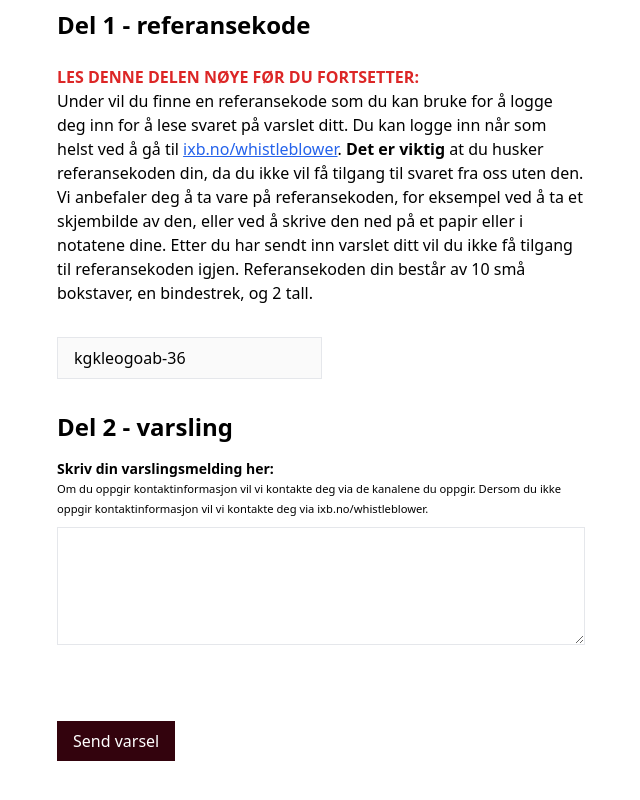
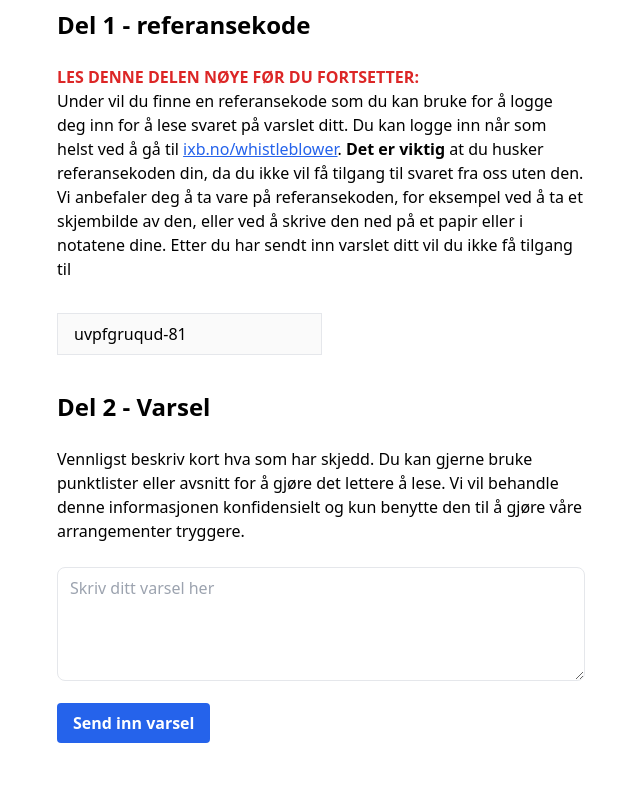
Before and after one commit to echo-karriere/forms, a Next.js app: page /ixb-whistleblower in a window 1280 px wide. Shown: the part 344-1144 px from the top of the page, without its empty margins (319-959 px from the left). Built offline with nearby package versions, Linux system fonts and the light colour scheme.

Commit message:
Update whistleblower.js

```diff
--- a/components/whistleblower.js
+++ b/components/whistleblower.js
@@ -1,10 +1,15 @@
 import Airtable from "airtable";
-import { useRef, useState } from "react";
+import { useRef, useState, useEffect } from "react";
 import "remixicon/fonts/remixicon.css";
 
 export default function Home() {
   const formRef = useRef();
   const [success, setSuccess] = useState(false);
+  const [referenceCode, setReferenceCode] = useState("");
+
+  useEffect(() => {
+    setReferenceCode(generateRandomString(10));
+  }, []);
 
   const submitHandler = (e) => {
     e.preventDefault();
@@ -14,11 +19,10 @@ export default function Home() {
     );
 
     const Varsel = document.getElementById("Varsel").value;
-    const Referansekode = document.getElementById("Referansekode").value;
 
     base("varsel").create(
       {
-        Referansekode: Referansekode,
+        Referansekode: referenceCode,
         Varsel: Varsel,
       },
       function (err, record) {
@@ -32,16 +36,6 @@ export default function Home() {
     );
   };
 
-  function generateRandomString(length) {
-    let result = "";
-    let characters = "abcdefghijklmnopqrstuvwxyz";
-    for (let i = 0; i < length; i++) {
-      result += characters.charAt(
-        Math.floor(Math.random() * characters.length)
-      );
-    }
-    return result.concat("-", Math.floor(Math.random() * 89 + 11));
-  }
   return (
     <div>
       <>
@@ -76,56 +70,47 @@ export default function Home() {
             vare på referansekoden, for eksempel ved å ta et skjembilde av den,
             eller ved å skrive den ned på et papir eller i notatene dine. Etter
             du har sendt inn varslet ditt vil du ikke få tilgang til
-            referansekoden igjen. Referansekoden din består av 10 små bokstaver,
-            en bindestrek, og 2 tall.
           </p>
           <br />
           <input
             type="text"
             className="border py-2 px-4 mb-5 mt-2 max-w-2xl focus:outline-none focus:border-b-[#66023C] focus:bg-gray-200 focus:border-b-2"
             id="Referansekode"
-            value={generateRandomString(10)}
+            value={referenceCode}
             disabled
           />
-
           <br />
-          <h2 className="text-2xl font-semibold mt-3">Del 2 - varsling</h2>
         </div>
 
-        <form
-          className="w-11/12 max-w-xl mx-auto mt-4"
-          ref={formRef}
-          onSubmit={submitHandler}>
-          <div className="flex flex-col max-w-2xl text-sm mb-2">
-            <label htmlFor="Varsel" className="font-bold">
-              Skriv din varslingsmelding her:
-            </label>
-            <small>
-              Om du oppgir kontaktinformasjon vil vi kontakte deg via de
-              kanalene du oppgir. Dersom du ikke oppgir kontaktinformasjon vil
-              vi kontakte deg via ixb.no/whistleblower.
-            </small>
+        <div className="mx-auto w-11/12 max-w-xl my-4">
+          <h3 className="text-2xl font-semibold mt-3">Del 2 - Varsel</h3>
+          <br />
+          <p>
+            Vennligst beskriv kort hva som har skjedd. Du kan gjerne bruke
+            punktlister eller avsnitt for å gjøre det lettere å lese. Vi vil
+            behandle denne informasjonen konfidensielt og kun benytte den til å
+            gjøre våre arrangementer tryggere.
+          </p>
+          <br />
+          <form ref={formRef} onSubmit={submitHandler}>
             <textarea
-              className="border py-2 px-4 mb-5 mt-2 max-w-2xl focus:outline-none focus:border-b-[#66023C] focus:bg-gray-200 focus:border-b-2"
               id="Varsel"
-              type="text"
-              rows="5"
-              required
-            />
-          </div>
-          <br /> <br />
+              className="w-full px-3 py-2 text-gray-700 border rounded-lg focus:outline-none"
+              rows="4"
+              placeholder="Skriv ditt varsel her"
+              required></textarea>
+            <br />
             <button
               type="submit"
-            className="bg-[#33030d] hover:bg-fuchsia-900 text-white py-2 px-4"
-            // Show an success message on form submition
               onClick={() => {
                 if (Varsel.value !== "") setSuccess(true);
-            }}>
-            Send varsel
+              }}
+              className="bg-blue-600 hover:bg-blue-700 text-white font-bold py-2 px-4 rounded mt-4">
+              Send inn varsel
             </button>
             {success && (
               // add a success message over the entire page
-            <div className="fixed top-0 left-0 w-full h-full bg-white bg-opacity-90 flex items-center justify-center">
+              <div className="fixed top-0 left-0 w-full h-full bg-black flex items-center justify-center">
                 <div className="bg-white p-8 rounded shadow-2xl">
                   <h2 className="text-2xl font-semibold mb-4">
                     Varslet ditt er sendt!
@@ -134,6 +119,16 @@ export default function Home() {
                     Vi vil nå behandle varslet ditt, og ta kontakt med deg hvis
                     det er nødvendig. Du kan nå forlate siden.
                   </p>
+                  <br />
+                  <p>Din referansekode er:</p>
+                  <p className="font-bold">
+                    <span className="text-green-600">{referenceCode}</span>
+                  </p>
+                  <small>
+                    Dette er siste gang du ser referansekoden din. Husk å ta
+                    vare på den.
+                  </small>
+                  <br />
                   <br />
                   <a
                     className="bg-[#33030d] hover:bg-fuchsia-900 text-white py-2 px-4"
@@ -144,7 +139,17 @@ export default function Home() {
               </div>
             )}
           </form>
+        </div>
       </>
     </div>
   );
 }
+
+function generateRandomString(length) {
+  let result = "";
+  let characters = "abcdefghijklmnopqrstuvwxyz";
+  for (let i = 0; i < length; i++) {
+    result += characters.charAt(Math.floor(Math.random() * characters.length));
+  }
+  return result.concat("-", Math.floor(Math.random() * 89 + 11));
+}
```
Lines whose indentation alone changed are shown as unchanged.
